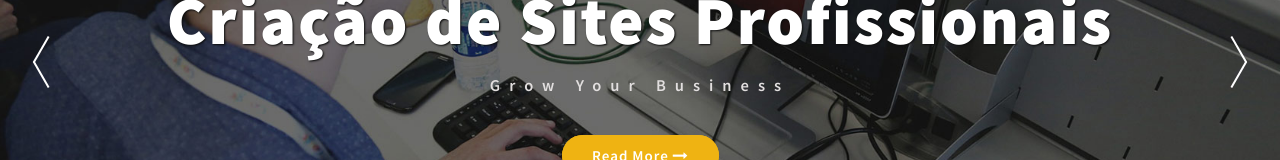
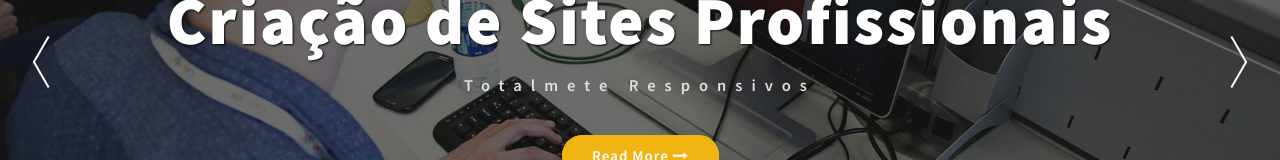
Before and after one commit to r4f43lff/consultoria.github.io, a plain HTML site: page index.html in a window 1280 px wide. Shown: the part 283-443 px from the top of the page. Drawn offline with Linux system fonts and the light colour scheme.

Commit message:
Update index.html

```diff
--- a/index.html
+++ b/index.html
@@ -70,7 +70,7 @@ Smartphone Compatible web template, free webdesigns for Nokia, Samsung, LG, Sony
 								<div class="agileits-banner-info">
 
 									<h3>Criação de Sites Profissionais</h3>
-									 <p>Grow Your Business</p>
+									 <p>Totalmete Responsivos</p>
 										<div class="more">
 									<a href="#" class="hvr-shutter-in-vertical" data-toggle="modal" data-target="#myModal">Read More <i class="fa fa-long-arrow-right" aria-hidden="true"></i></a>
 									</div>
```
